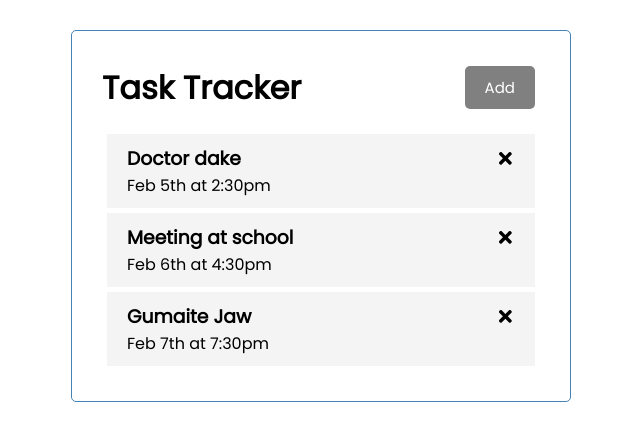
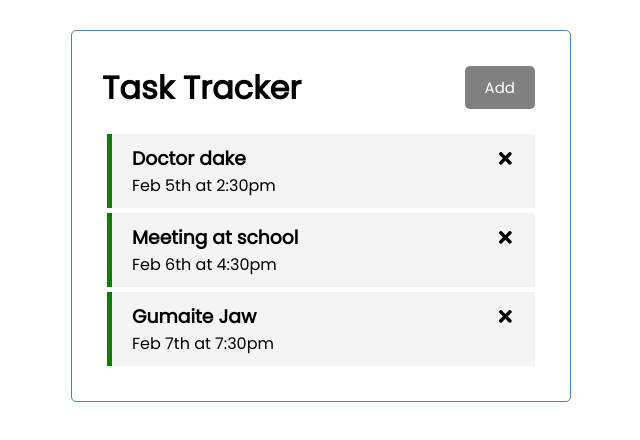
Before and after one commit to fuadwasi/react-todo-task-app, a React (Create React App) app: page / in a window 1280 px wide. Shown: the top 440 px of the page, without its empty margins (319-959 px from the left). Built offline with nearby package versions, Linux system fonts and the light colour scheme.

Commit message:
task Reminder added

```diff
--- a/src/App.js
+++ b/src/App.js
@@ -29,12 +29,17 @@
 
 // delete task
 const deleteTask=(id)=>{
-  console.log("task deleted")
+  //console.log("task deleted",id)
+  setTasks(tasks.filter((task)=>task.id!==id))
+}
+// toggle reminder
+const toggleReminder = (id)=>{
+  setTasks(tasks.map((task)=> task.id===id?{...task, reminder: !task.reminder}:task))
 }
   return (
     <div className="container">
       <Header />
-      <Tasks tasks={tasks} onDelete={deleteTask}/>
+      {tasks.length >0? <Tasks tasks={tasks} onDelete={deleteTask} onToggle={toggleReminder}/>: 'No Task to Show'}
     </div>
   );
 }
--- a/src/components/Task.jsx
+++ b/src/components/Task.jsx
@@ -1,10 +1,10 @@
 import {FaTimes} from 'react-icons/fa'
-const Task = ({task, onDelete}) => {
+const Task = ({task, onDelete,onToggle}) => {
     return (
-        <div className="task">
+        <div className={`task ${task.reminder? 'reminder':''}`} onDoubleClick={()=> onToggle(task.id)}>
             <h3>
                 {task.text}
-                <FaTimes onClick={onDelete} style={{color:'black', cursor:'pointer'}}/>
+                <FaTimes style={{color:'black', cursor:'pointer'}} onClick={() => onDelete(task.id)}/>
             </h3>
             <p>{task.day}</p>
 
--- a/src/components/Tasks.jsx
+++ b/src/components/Tasks.jsx
@@ -26,9 +26,9 @@
 
     return (
         <div>
-            {props.tasks.map((task,onDelete)=>(
+            {props.tasks.map((task)=>(
             // <h3 key={task.id}>{task.text}</h3>
-            <Task key={task.id}task={task} onDelete={onDelete}/>
+            <Task key={task.id}task={task} onDelete={props.onDelete} onToggle={props.onToggle}/>
             ))}
         </div>
     )
```
